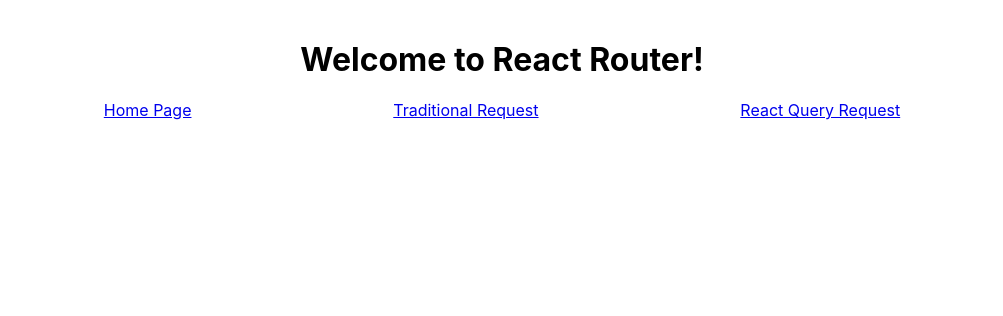
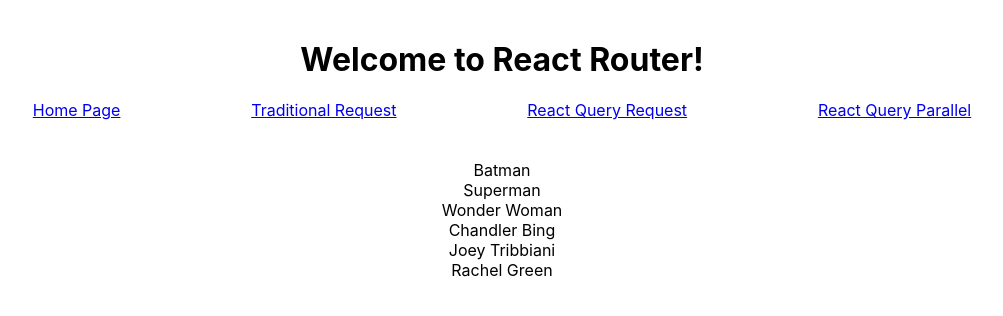
Before and after one commit to hungtp1996nd/react-query-app, a React (Create React App) app: page /rq-parallel in a window 1280 px wide. Shown: the top 316 px of the page, without its empty margins (138-1141 px from the left). Built offline with nearby package versions, Linux system fonts and the light colour scheme; data requests are answered from the project's data file.

Commit message:
parallel query (react-query)

```diff
--- a/db.json
+++ b/db.json
@@ -15,5 +15,19 @@
       "name": "Wonder Woman",
       "alterEgo": "Princess Diana"
     }
+  ],
+  "friends": [
+    {
+      "id": 1,
+      "name": "Chandler Bing"
+    },
+    {
+      "id": 2,
+      "name": "Joey Tribbiani"
+    },
+    {
+      "id": 3,
+      "name": "Rachel Green"
+    }
   ]
 }
--- a/src/App.js
+++ b/src/App.js
@@ -7,6 +7,7 @@
 import HomePage from "./components/HomePage";
 import Header from './components/Header'
 import SuperHeroDetail from "./components/SuperHeroDetail";
+import RQParallel from "./components/RQParallel";
 
 const queryClient = new QueryClient();
 
@@ -20,6 +21,7 @@
           <Route path="traditional" element={<TraditionalRequest />} />
           <Route path="rq" element={<RQRequest />} />
           <Route path="rq/:heroId" element={<SuperHeroDetail />} />
+          <Route path="rq-parallel" element={<RQParallel />} />
         </Routes>
       </div>
       <ReactQueryDevtools initialIsOpen={false} position={'bottom-right'} />
--- a/src/components/Header.js
+++ b/src/components/Header.js
@@ -9,6 +9,7 @@
         <Link to="/">Home Page</Link>
         <Link to="/traditional">Traditional Request</Link>
         <Link to="/rq">React Query Request</Link>
+        <Link to="/rq-parallel">React Query Parallel</Link>
       </nav>
     </div>
   )
--- /dev/null
+++ b/src/components/RQParallel.js
@@ -0,0 +1,34 @@
+import React from 'react'
+import { useQuery } from "react-query";
+import axios from 'axios'
+
+const fetchSuperHero = () => {
+  return axios.get('http://localhost:4000/superheros')
+}
+
+const fetchFriends = () => {
+  return axios.get('http://localhost:4000/friends')
+}
+
+const RQParallel = () => {
+
+  const { data: superHeroesData } = useQuery('super-heros', fetchSuperHero)
+  const { data: friendsData } = useQuery('friends', fetchFriends)
+
+  return (
+    <>
+      <div>
+        {
+          superHeroesData?.data?.map(hero => <div key={hero.name}>{hero.name}</div>)
+        }
+      </div>
+      <div>
+        {
+          friendsData?.data?.map(friend => <div key={friend.name}>{friend.name}</div>)
+        }
+      </div>
+    </>
+  )
+}
+
+export default RQParallel;
```
